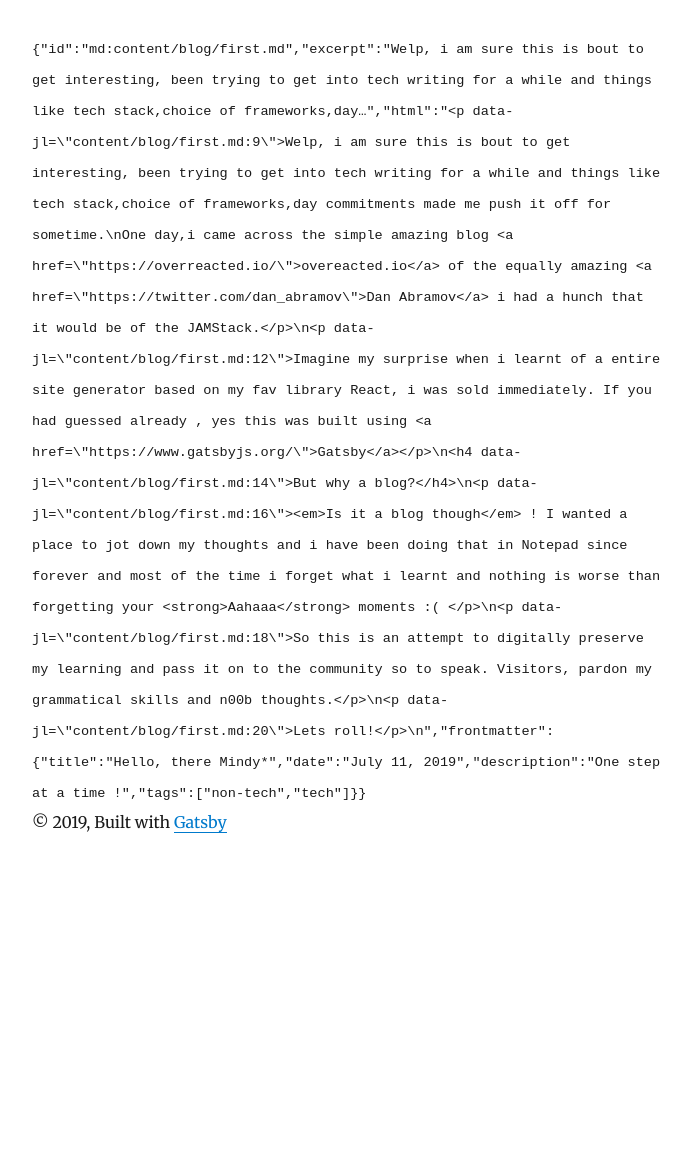
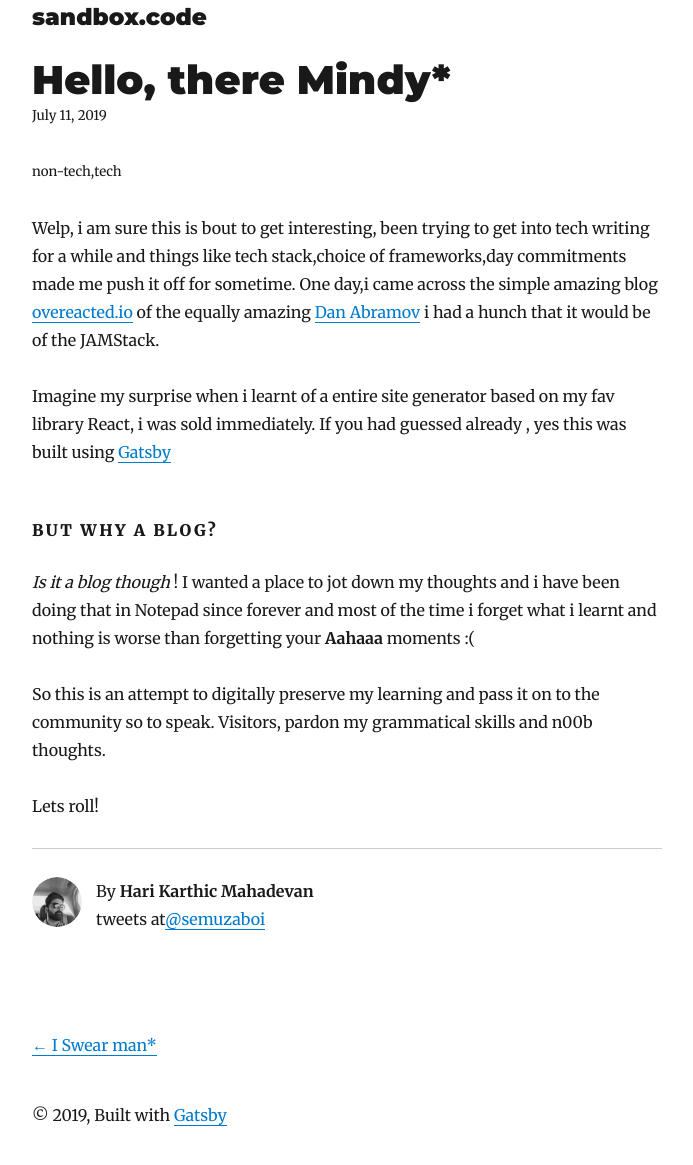
Before and after one commit to hariKarthic/hariKarthic.github.io, a Gatsby site: page /first in a window 1280 px wide. Shown: the part 37-1202 px from the top of the page, without its empty margins (293-986 px from the left). Before the commit the page ends 915 px from the top, so only its background shows below. Built offline with nearby package versions, Linux system fonts and the light colour scheme; Gatsby itself is replaced by a stand-in of ours; some packages are replaced by stand-ins of ours.

Commit message:
fix: resetting blogpost template

```diff
--- a/src/templates/blog-post.js
+++ b/src/templates/blog-post.js
@@ -33,86 +33,86 @@ export const blogQuery =  graphql`
 
 
 
-export default ({data}) => {
-  const post = data.markdownRemark;
-  return (
-    <Layout location="\">
-      <code>{JSON.stringify(post)}</code>
-    </Layout>
-  )
+// export default ({data}) => {
+//   const post = data.markdownRemark;
+//   return (
+//     <Layout location="\">
+//       <code>{JSON.stringify(post)}</code>
+//     </Layout>
+//   )
 
- }
+//  }
 
-// class BlogPostTemplate extends React.Component {
-//   render() {
-//     const post = this.props.data.markdownRemark
-//     const siteTitle = this.props.data.site.siteMetadata.title
-//     const { previous, next } = this.props.pageContext
+class BlogPostTemplate extends React.Component {
+  render() {
+    const post = this.props.data.markdownRemark
+    const siteTitle = this.props.data.site.siteMetadata.title
+    const { previous, next } = this.props.pageContext
 
-//     return (
-//       <Layout location={this.props.location} title={siteTitle}>
-//         <SEO
-//           title={post.frontmatter.title}
-//           description={post.frontmatter.description || post.excerpt}
-//         />
-//         <h1
-//           style={{
-//             marginTop: rhythm(1),
-//             marginBottom: 0,
-//           }}
-//         >
-//           {post.frontmatter.title}
-//         </h1>
-//         <p
-//           style={{
-//             ...scale(-1 / 5),
-//             display: `block`,
-//             marginBottom: rhythm(1),
-//           }}
-//         >
-//           {post.frontmatter.date}
-//         </p>
-//         <p style={{
-//           ...scale(-1 / 5),
-//           display: `block`,
-//           marginBottom: rhythm(1),
-//         }}>{post.frontmatter.tags.join(',')}
-//         </p>
-//         <div dangerouslySetInnerHTML={{ __html: post.html }} />
-//         <hr
-//           style={{
-//             marginBottom: rhythm(1),
-//           }}
-//         />
-//         <Bio />
+    return (
+      <Layout location={this.props.location} title={siteTitle}>
+        <SEO
+          title={post.frontmatter.title}
+          description={post.frontmatter.description || post.excerpt}
+        />
+        <h1
+          style={{
+            marginTop: rhythm(1),
+            marginBottom: 0,
+          }}
+        >
+          {post.frontmatter.title}
+        </h1>
+        <p
+          style={{
+            ...scale(-1 / 5),
+            display: `block`,
+            marginBottom: rhythm(1),
+          }}
+        >
+          {post.frontmatter.date}
+        </p>
+        <p style={{
+          ...scale(-1 / 5),
+          display: `block`,
+          marginBottom: rhythm(1),
+        }}>{post.frontmatter.tags.join(',')}
+        </p>
+        <div dangerouslySetInnerHTML={{ __html: post.html }} />
+        <hr
+          style={{
+            marginBottom: rhythm(1),
+          }}
+        />
+        <Bio />
 
-//         <ul
-//           style={{
-//             display: `flex`,
-//             flexWrap: `wrap`,
-//             justifyContent: `space-between`,
-//             listStyle: `none`,
-//             padding: 0,
-//           }}
-//         >
-//           <li>
-//             {previous && (
-//               <Link to={previous.fields.slug} rel="prev">
-//                 ← {previous.frontmatter.title}
-//               </Link>
-//             )}
-//           </li>
-//           <li>
-//             {next && (
-//               <Link to={next.fields.slug} rel="next">
-//                 {next.frontmatter.title} →
-//               </Link>
-//             )}
-//           </li>
-//         </ul>
-//       </Layout>
-//     )
-//   }
-// }
+        <ul
+          style={{
+            display: `flex`,
+            flexWrap: `wrap`,
+            justifyContent: `space-between`,
+            listStyle: `none`,
+            padding: 0,
+          }}
+        >
+          <li>
+            {previous && (
+              <Link to={previous.fields.slug} rel="prev">
+                ← {previous.frontmatter.title}
+              </Link>
+            )}
+          </li>
+          <li>
+            {next && (
+              <Link to={next.fields.slug} rel="next">
+                {next.frontmatter.title} →
+              </Link>
+            )}
+          </li>
+        </ul>
+      </Layout>
+    )
+  }
+}
 
-// export default BlogPostTemplate;
+export default BlogPostTemplate;
```
